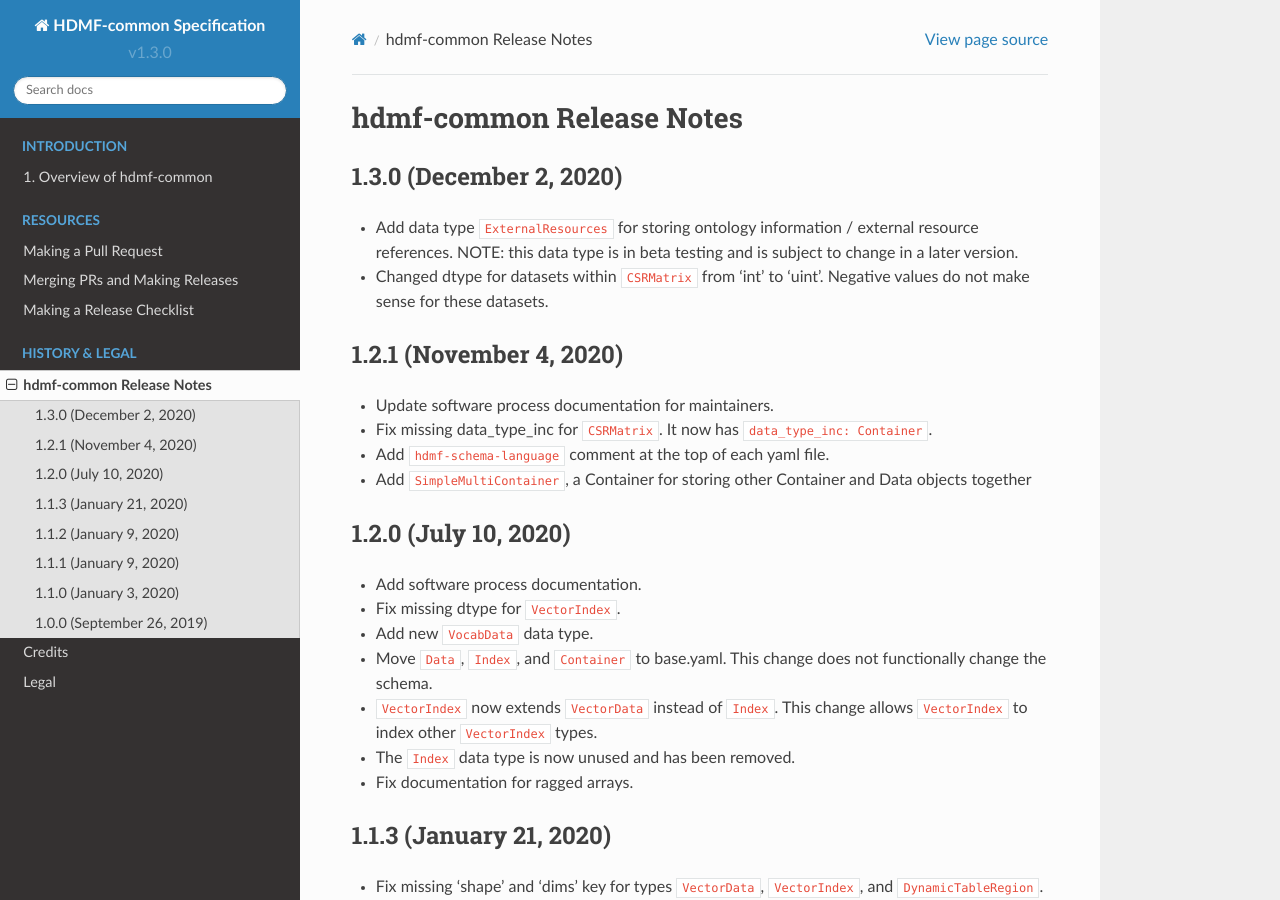
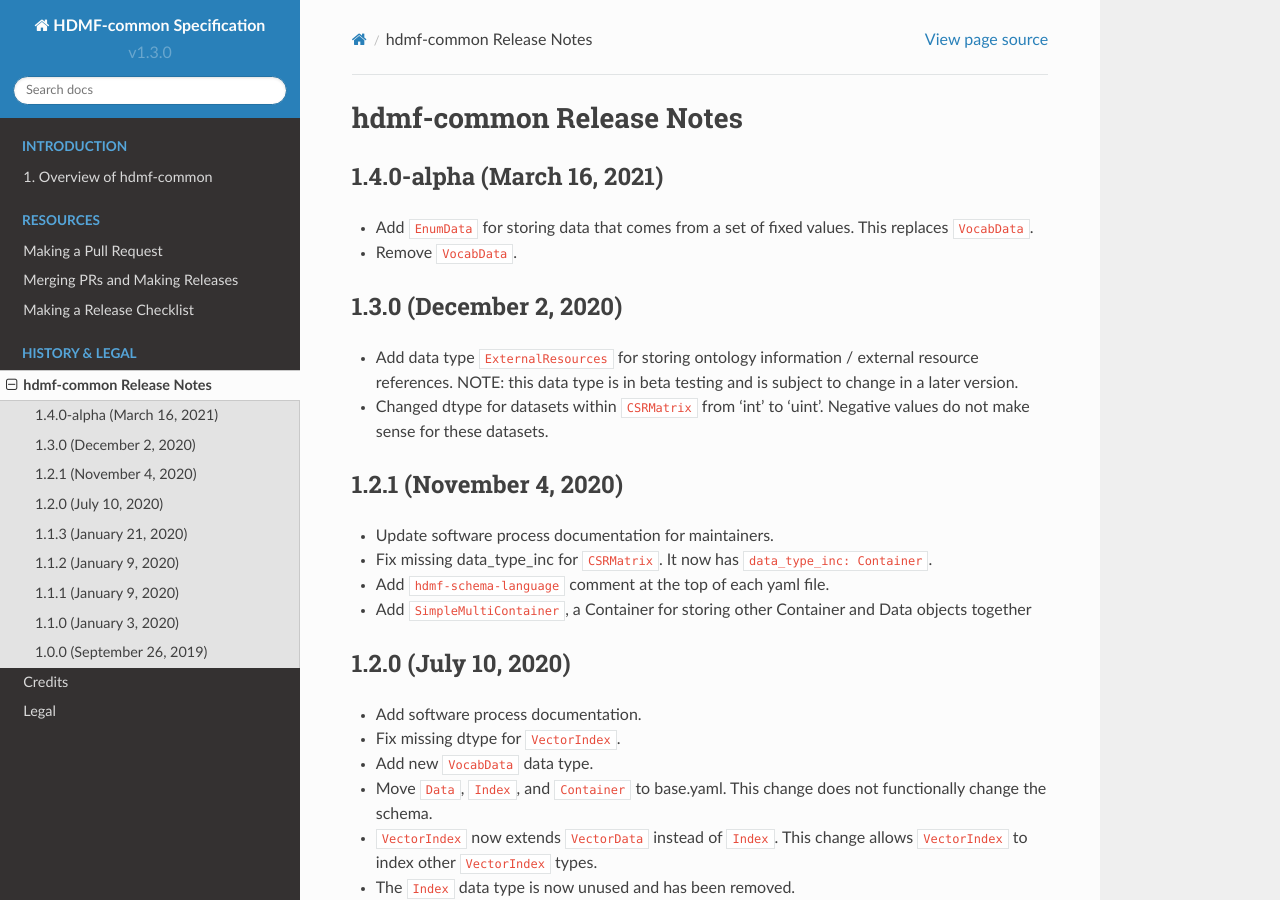
Before and after one commit to hdmf-dev/hdmf-common-schema, a Sphinx documentation site: the page built from docs/source/format_release_notes.rst, in a window 1280 px wide and 900 px high. Built offline with Sphinx 7.4.7 and the Read the Docs theme 2.0.0, drawn with Linux system fonts in a browser that asks for light colours.

Commit message:
update release notes

```diff
--- a/docs/source/format_release_notes.rst
+++ b/docs/source/format_release_notes.rst
@@ -1,5 +1,12 @@
 hdmf-common Release Notes
 =========================
+
+1.4.0-alpha (March 16, 2021)
+-------------------------
+
+- Add ``EnumData`` for storing data that comes from a set of fixed values. This replaces ``VocabData``.
+- Remove ``VocabData``.
+
 
 1.3.0 (December 2, 2020)
 -------------------------
```
